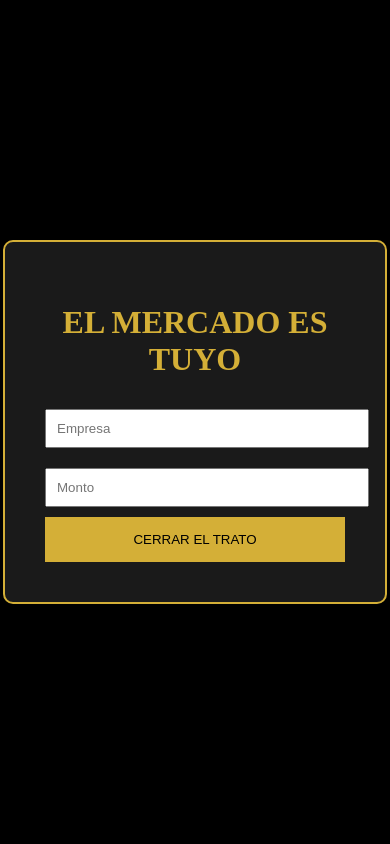
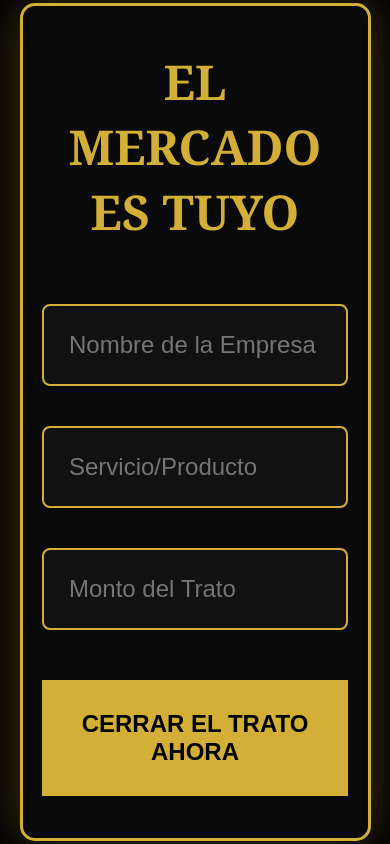
Before and after one commit to lujannicolas439-star/bot-growth-flow-, a Flask app: page / in a window 390 px wide. Run offline with Flask 3, Linux system fonts and the light colour scheme.

Commit message:
Enhance index.html with responsive design and styles

```diff
--- a/templates/index.html
+++ b/templates/index.html
@@ -1,16 +1,71 @@
 <!DOCTYPE html>
 <html>
 <head>
-    <title>Formulario</title>
+    <meta name="viewport" content="width=device-width, initial-scale=1.0">
+    <style>
+        /* Eliminamos cualquier margen por defecto */
+        * { margin: 0; padding: 0; box-sizing: border-box; }
+
+        body {
+            background-color: #000;
+            color: #d4af37;
+            font-family: 'Georgia', serif;
+            display: flex;
+            justify-content: center;
+            align-items: center;
+            min-height: 100vh; /* Ocupa el 100% de la altura de la pantalla */
+            width: 100vw;      /* Ocupa el 100% del ancho de la pantalla */
+        }
+
+        .container {
+            background-color: #0a0a0a;
+            padding: 5vh 5vw; /* Padding proporcional a la pantalla */
+            border: 3px solid #d4af37;
+            border-radius: 15px;
+            text-align: center;
+            width: 90%;
+            max-width: 800px; /* Tamaño máximo para que no se deforme en monitores gigantes */
+            box-shadow: 0 0 50px rgba(212, 175, 55, 0.3);
+        }
+
+        h1 { font-size: 3rem; margin-bottom: 40px; text-transform: uppercase; }
+
+        input {
+            width: 100%;
+            padding: 25px;
+            margin: 20px 0;
+            background: #111;
+            border: 2px solid #d4af37;
+            color: #fff;
+            font-size: 1.5rem;
+            border-radius: 8px;
+        }
+
+        button {
+            width: 100%;
+            padding: 30px;
+            background: #d4af37;
+            border: none;
+            color: #000;
+            font-weight: bold;
+            font-size: 1.5rem;
+            cursor: pointer;
+            margin-top: 30px;
+            transition: 0.3s;
+        }
+
+        button:hover { background: #f0c950; }
+    </style>
 </head>
-<body style="background-color: black; color: white; display: flex; justify-content: center; align-items: center; height: 100vh; margin: 0;">
+<body>
 
-    <div style="background-color: #1a1a1a; padding: 40px; border: 2px solid #d4af37; border-radius: 10px; text-align: center; width: 300px;">
-        <h1 style="color: #d4af37;">EL MERCADO ES TUYO</h1>
+    <div class="container">
+        <h1>EL MERCADO ES TUYO</h1>
         <form action="/guardar" method="POST">
-            <input type="text" name="cliente" placeholder="Empresa" style="width: 100%; margin: 10px 0; padding: 10px;"><br>
-            <input type="number" name="monto" placeholder="Monto" style="width: 100%; margin: 10px 0; padding: 10px;"><br>
-            <button type="submit" style="width: 100%; padding: 15px; background: #d4af37; border: none; cursor: pointer;">CERRAR EL TRATO</button>
+            <input type="text" name="cliente" placeholder="Nombre de la Empresa" required>
+            <input type="text" name="producto" placeholder="Servicio/Producto" required>
+            <input type="number" name="monto" placeholder="Monto del Trato" required>
+            <button type="submit">CERRAR EL TRATO AHORA</button>
         </form>
     </div>
 
```
